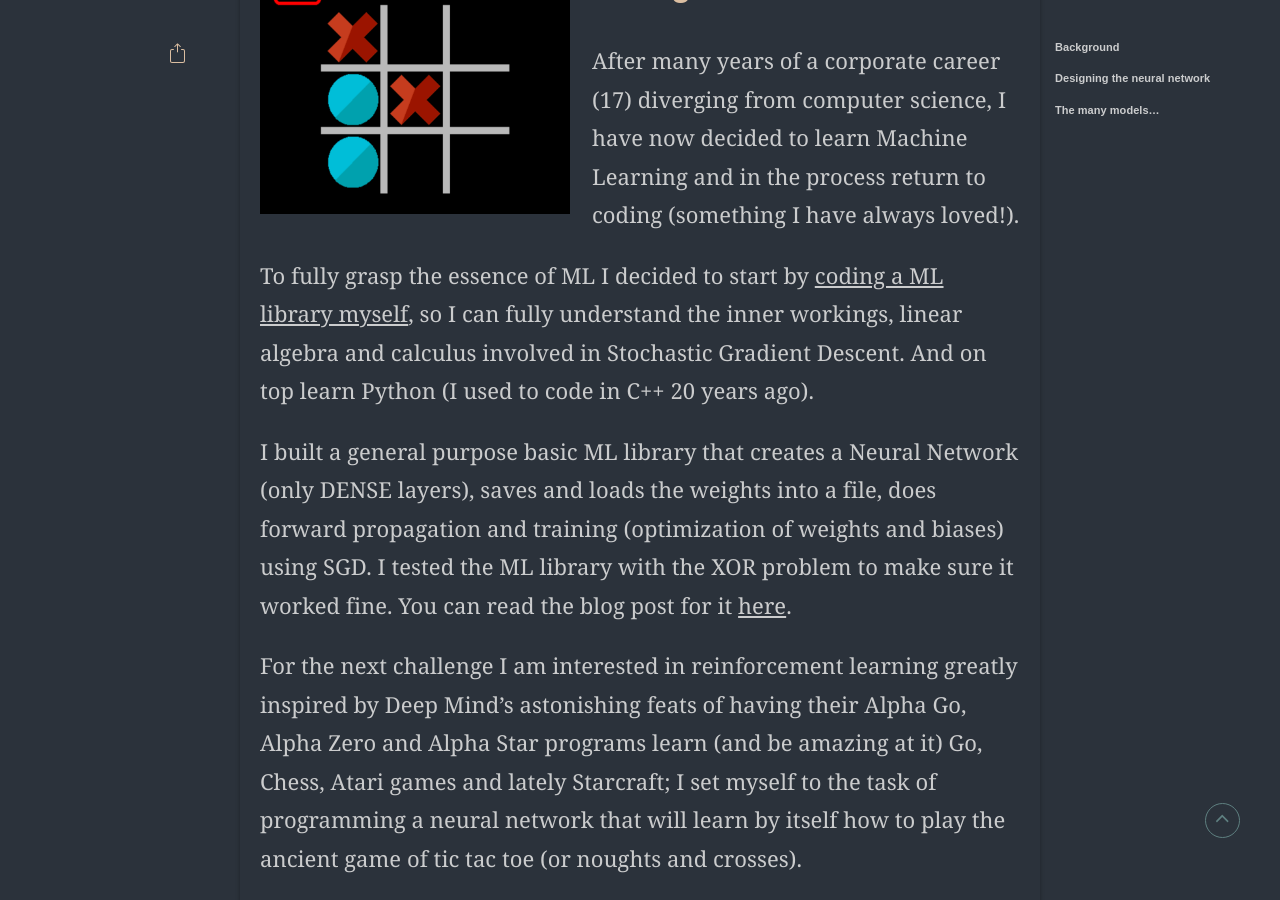
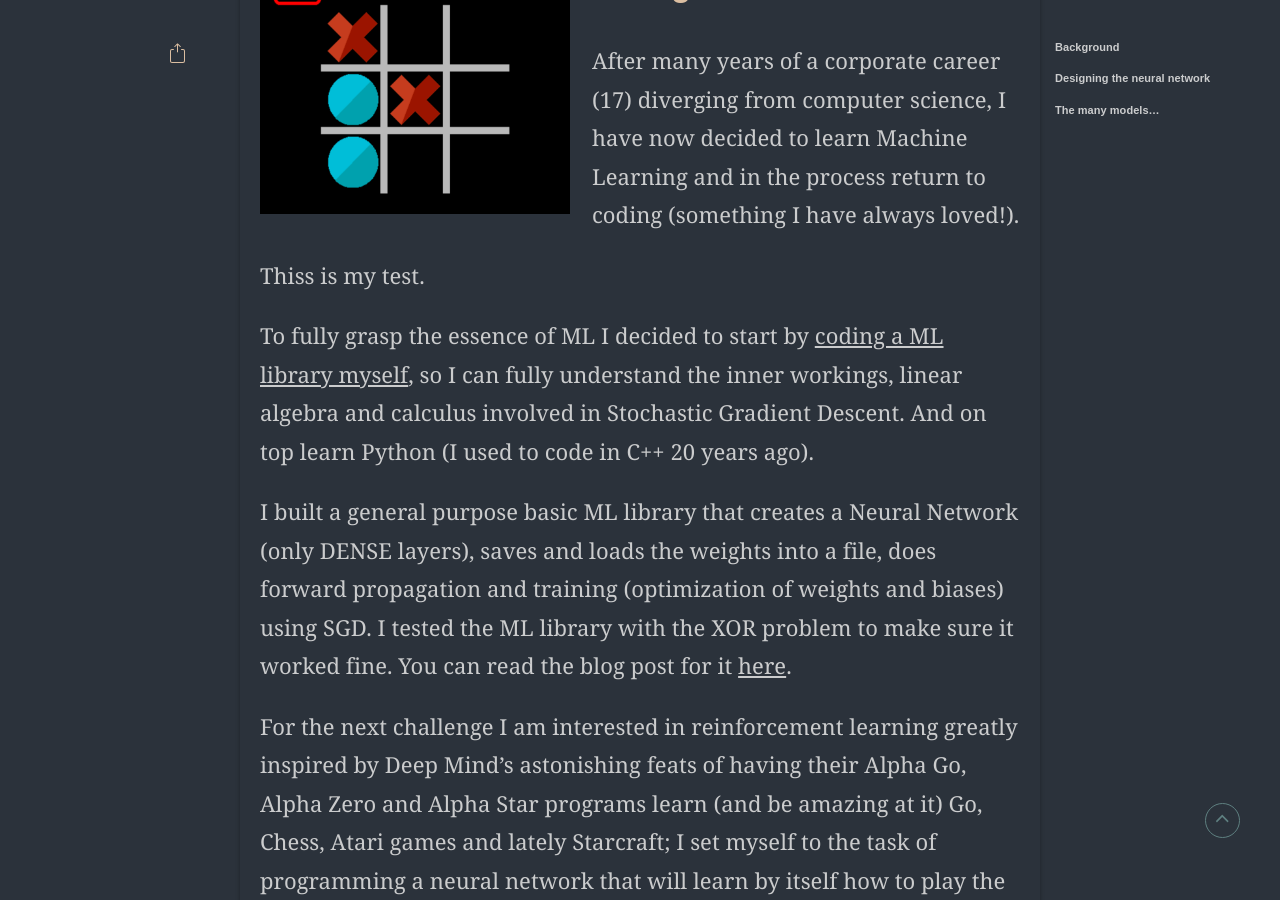
Before and after one commit to Navid200/b25a9, a Jekyll site: the page built from _posts/2021-03-18-deep-q-learning-tic-tac-toe.md, in a window 1280 px wide and 900 px high, scrolled down 1001 px. Built offline with Jekyll 4.4.1, drawn with Linux system fonts in a browser that asks for light colours; some web fonts are replaced; comment, search, counter and statistics services are not loaded.

Commit message:
Update 2021-03-18-deep-q-learning-tic-tac-toe.md

```diff
--- a/_posts/2021-03-18-deep-q-learning-tic-tac-toe.md
+++ b/_posts/2021-03-18-deep-q-learning-tic-tac-toe.md
@@ -15,6 +15,8 @@ toc: yes # leave empty or erase for no TOC
 
 ## Background
 After many years of a corporate career (17) diverging from computer science, I have now decided to learn Machine Learning and in the process return to coding (something I have always loved!).
+
+Thiss is my test.
 
 To fully grasp the essence of ML I decided to start by [coding a ML library myself](./ML-Library-from-scratch.html), so I can fully understand the inner workings, linear algebra and calculus involved in Stochastic Gradient Descent. And on top learn Python (I used to code in C++ 20 years ago).
 
```
